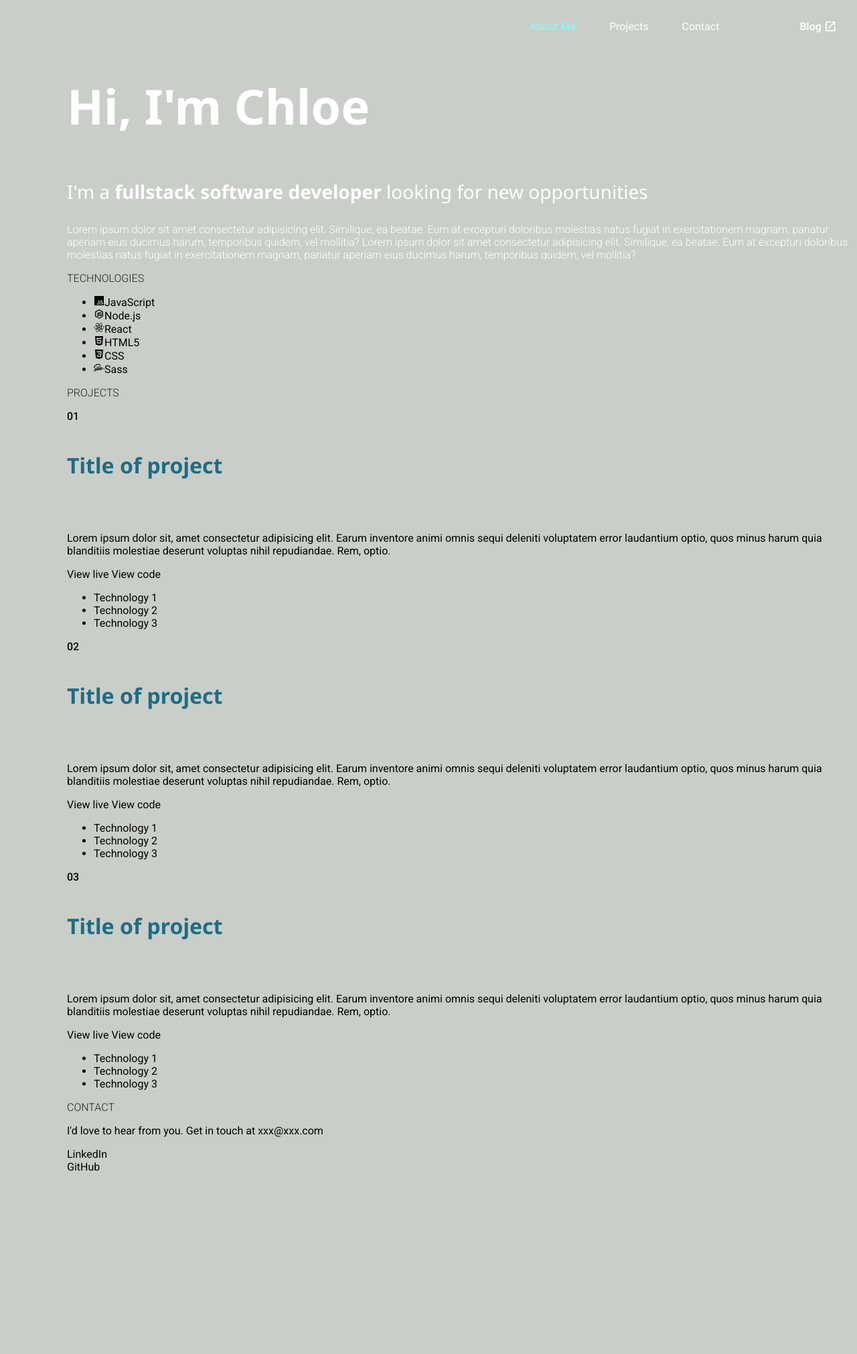
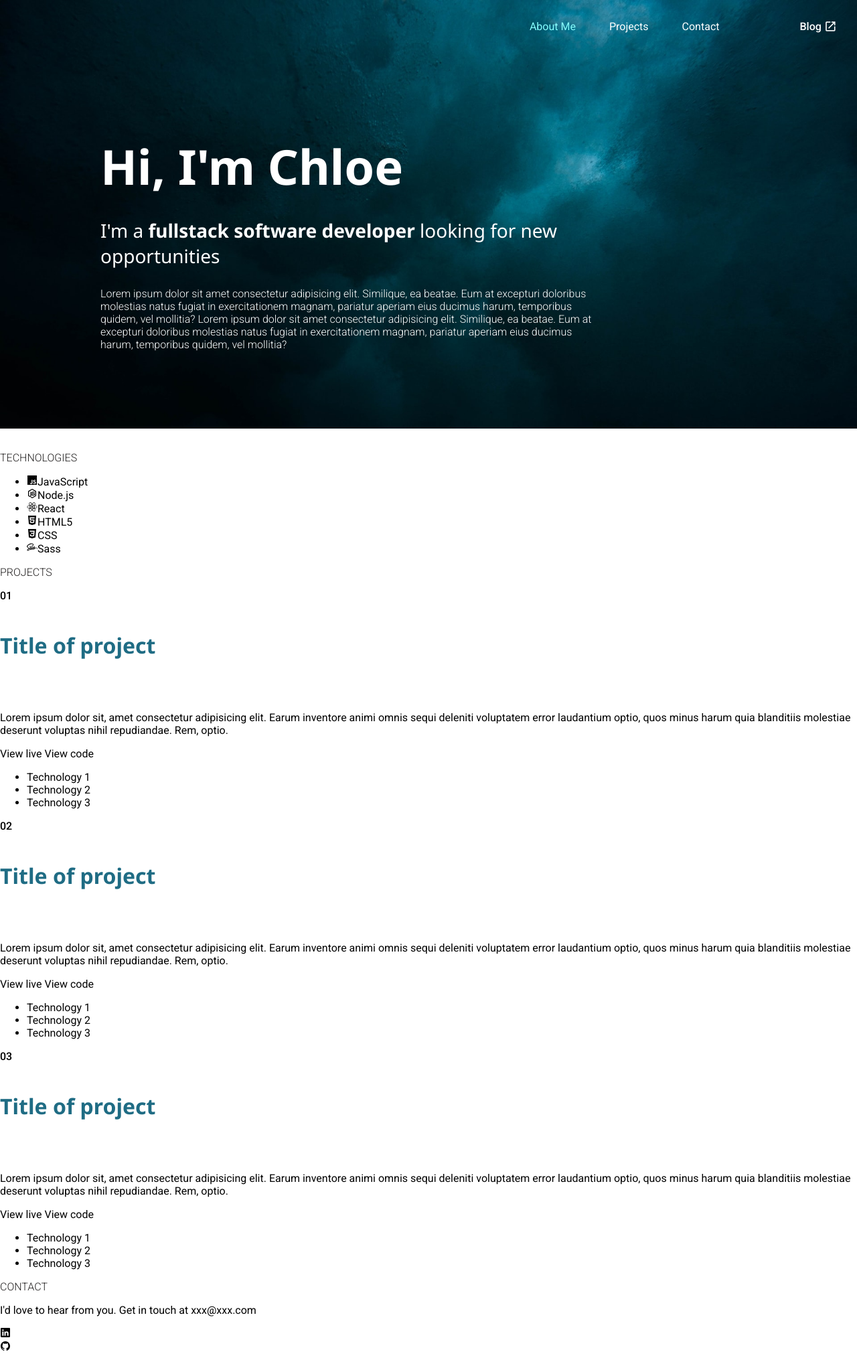
Before and after one commit to Chl0e-g/portfolio-website, a PHP site: page / in a window 1280 px wide. Shown: the whole page at 67% size. Before the commit the page ends 1749 px from the top, so only its background shows below. Run offline with PHP 8.4, Linux system fonts and the light colour scheme.

Commit message:
added above-the-fold background image with nav bar overlay

```diff
--- a/index.html
+++ b/index.html
@@ -12,6 +12,7 @@
     <title>Chloe Glassonbury</title>
 </head>
 <body>
+    <div class="headerImage"></div>
     <nav role="navigation" aria-label="Main navigation menu">
         <a href="#aboutMe" class="hide aboutMe current">About Me</a>
         <a href="#projects" class="hide projects">Projects</a>
@@ -24,12 +25,13 @@
 
     <main>
         <section id="aboutMe">
-        <div class="header">
+        <div class="headerText">
         <h1>Hi, I'm Chloe</h1>
             <p class="tagline">I'm a <em>fullstack software developer</em> looking for new opportunities</p>
             <p class="intro">Lorem ipsum dolor sit amet consectetur adipisicing elit. Similique, ea beatae. Eum at excepturi doloribus molestias natus fugiat in exercitationem magnam, pariatur aperiam eius ducimus harum, temporibus quidem, vel mollitia? Lorem ipsum dolor sit amet consectetur adipisicing elit. Similique, ea beatae. Eum at excepturi doloribus molestias natus fugiat in exercitationem magnam, pariatur aperiam eius ducimus harum, temporibus quidem, vel mollitia?</p>
         </div>
 
+        <div class="technologies">
         <h2>Technologies</h2>
             <ul>
                 <li><ion-icon name="logo-javascript"></ion-icon>JavaScript</li>
@@ -39,6 +41,7 @@
                 <li><ion-icon name="logo-css3"></ion-icon>CSS</li>
                 <li><ion-icon name="logo-sass"></ion-icon>Sass</li>
             </ul>
+        </div>
         </section>
 
         <section id="projects">
@@ -86,8 +89,8 @@
         <h2>Contact</h2>
             <p>I'd love to hear from you. Get in touch at <a href="/">xxx@xxx.com</a></p>
 
-            <div>LinkedIn</div>
-            <div>GitHub</div>
+            <div><ion-icon name="logo-linkedin"></ion-icon></div>
+            <div><ion-icon name="logo-github"></ion-icon></div>
         </section>
     </footer>
 
--- a/script.js
+++ b/script.js
@@ -10,6 +10,9 @@ window.addEventListener('scroll', ()=> {
         const sectionHeight = section.clientHeight;
         if(pageYOffset >= (sectionTop - sectionHeight / 3)) {
             current = section.getAttribute('id');
+        }
+        if(pageYOffset <=20) {
+            current = 'aboutMe';
         }
     })
 
--- a/styles/_globals.scss
+++ b/styles/_globals.scss
@@ -1,6 +1,5 @@
 html {
     font-size: 100%;
-    margin-left: 100px;
 }
 
 body {
@@ -8,14 +7,15 @@ body {
     padding: 0;
     @include bodyFontReg;
     font-size: 1rem;
-    background-color: $backgroundGrey;
     color: $black;
+    position: absolute;
 }
 
 h1 {
     @include accentFontBold;
     font-size: 4.5rem;
     color: $white;
+    margin: 0;
 }
 
 h2 {
@@ -43,8 +43,11 @@ a {
     text-decoration: none;
 }
 
-//icons
+//ion icons
 .launch {
     font-size: 1.2rem !important;
     vertical-align: text-bottom;
 }
+
+
+//background image
--- a/styles/_header.scss
+++ b/styles/_header.scss
@@ -3,6 +3,7 @@ nav {
     display: flex;
     color: $white;
     position: sticky;
+    z-index: 1;
     a {
         &:hover {
             color: $headerGrey;
@@ -69,9 +70,22 @@ nav {
 
 
 //Header and introduction
-.header {
+.headerImage {
+    position: absolute;
+    z-index: -1;
+    top: 0;
+    height: 80vh;
+    width: 100%;
+    background-size: cover;
+    background-image: url(/images/header-image-1920x1440.jpg);
+}
+
+.headerText {
     color: $white;
+    margin: 9.375rem;
+    margin-right: 30vw;
 }
+
 
 .tagline {
     @include accentFontReg;
@@ -85,3 +99,9 @@ nav {
 .intro {
     @include bodyFontLight;
 }
+
+
+//Technologies
+.technologies {
+
+}
--- a/styles/style.css
+++ b/styles/style.css
@@ -1,6 +1,5 @@
 html {
   font-size: 100%;
-  margin-left: 100px;
 }
 
 body {
@@ -9,8 +8,8 @@ body {
   font-family: 'Roboto', sans-serif;
   font-weight: 400;
   font-size: 1rem;
-  background-color: #CACEC9;
   color: #000000;
+  position: absolute;
 }
 
 h1 {
@@ -18,6 +17,7 @@ h1 {
   font-weight: 700;
   font-size: 4.5rem;
   color: #FFFFFF;
+  margin: 0;
 }
 
 h2 {
@@ -59,6 +59,7 @@ nav {
   color: #FFFFFF;
   position: -webkit-sticky;
   position: sticky;
+  z-index: 1;
 }
 
 nav a:hover {
@@ -127,8 +128,20 @@ nav .blogLink {
   }
 }
 
-.header {
+.headerImage {
+  position: absolute;
+  z-index: -1;
+  top: 0;
+  height: 80vh;
+  width: 100%;
+  background-size: cover;
+  background-image: url(/images/header-image-1920x1440.jpg);
+}
+
+.headerText {
   color: #FFFFFF;
+  margin: 9.375rem;
+  margin-right: 30vw;
 }
 
 .tagline {
```
Also changed, not shown: images/header-image-1920x1440.jpg (added), images/header-image-2400x1800.jpg (added), images/header-image-4000x3000.jpg (added), images/header-image-640x480.jpg (added), 1 other file.
